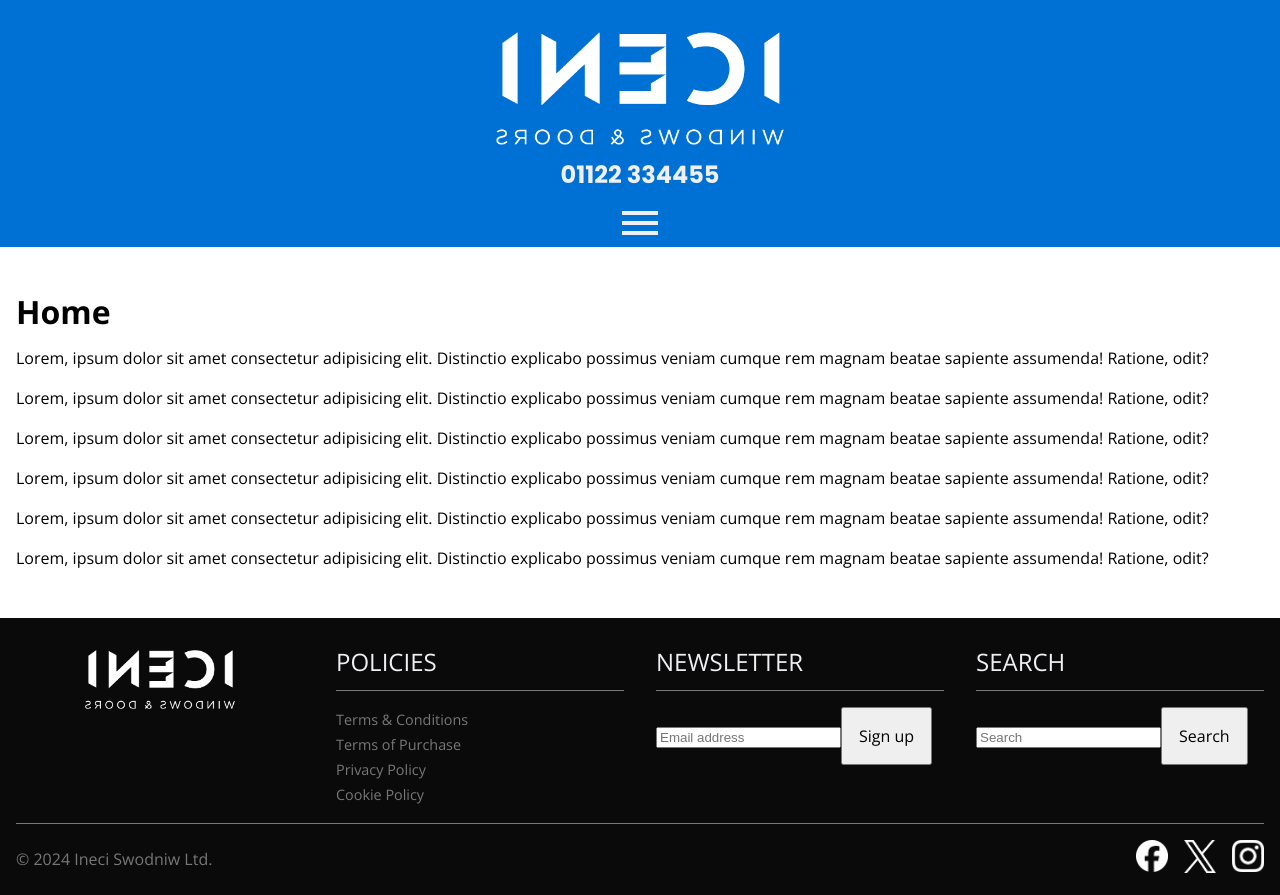
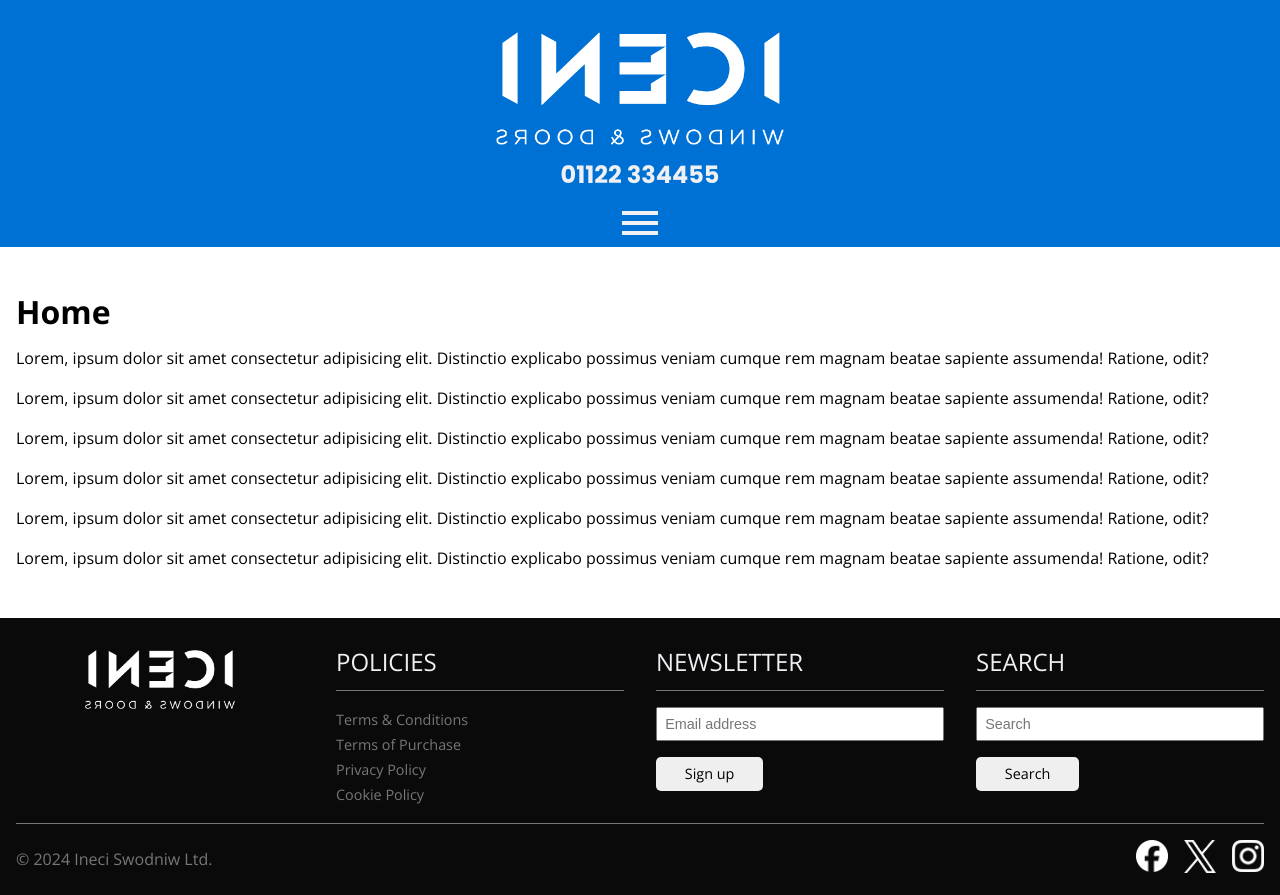
Before and after one commit to rubicon2/react-router-practice, a React (Vite) app: page / in a window 1280 px wide. Built offline with nearby package versions, Linux system fonts and the light colour scheme.

Commit message:
Add forms to footer and ability to search the site via google

```diff
--- a/src/routes/footer/index.css
+++ b/src/routes/footer/index.css
@@ -72,3 +72,20 @@
 .social-links img {
   width: 2rem;
 }
+
+.main-footer--form {
+  display: flex;
+  flex-direction: column;
+  gap: 1rem;
+}
+.main-footer--form > input {
+  font-size: 0.9rem;
+  padding: 0.5em;
+}
+.main-footer--form > button {
+  font-size: 0.9rem;
+  align-self: baseline;
+  border: none;
+  border-radius: 5px;
+  padding: 0.5em 2em;
+}
--- a/src/routes/footer/index.jsx
+++ b/src/routes/footer/index.jsx
@@ -6,9 +6,23 @@ import twitterLogo from '../../assets/twitterLogo.png';
 import instagramLogo from '../../assets/instagramLogo.png';
 import './index.css';
 
-// Replace any spaces in the search term with +
 const siteSearchUrl =
-  'https://www.google.co.uk/search?q=site%253Awww.iceniwindows.co.uk';
+  'https://www.google.co.uk/search?q=site%253Awww.iceniwindows.co.uk+';
+
+const googlify = (searchTerm) => {
+  // Turn a normal space-separated series of words into something approriate for the google search url
+  return searchTerm
+    .split('')
+    .map((char) => (char === ' ' ? '+' : char))
+    .join('');
+};
+
+const handleSearch = (event) => {
+  let searchTerm = event.target.elements.search.value;
+  // Replace any spaces in the search term with +!
+  console.log(siteSearchUrl + googlify(searchTerm));
+  window.location = siteSearchUrl + googlify(searchTerm);
+};
 
 export default function Footer() {
   return (
@@ -35,15 +49,15 @@ export default function Footer() {
           </div>
           <div className="main-footer-grid--item">
             <h2 className="main-footer--heading">Newsletter</h2>
-            <Form>
-              <input type="email" placeholder="Email address" />
+            <Form className="main-footer--form">
+              <input type="email" name="email" placeholder="Email address" />
               <button type="submit">Sign up</button>
             </Form>
           </div>
           <div className="main-footer--item">
             <h2 className="main-footer--heading">Search</h2>
-            <Form>
-              <input type="text" placeholder="Search" />
+            <Form className="main-footer--form" onSubmit={handleSearch}>
+              <input type="text" name="search" placeholder="Search" />
               <button type="submit">Search</button>
             </Form>
           </div>
```
